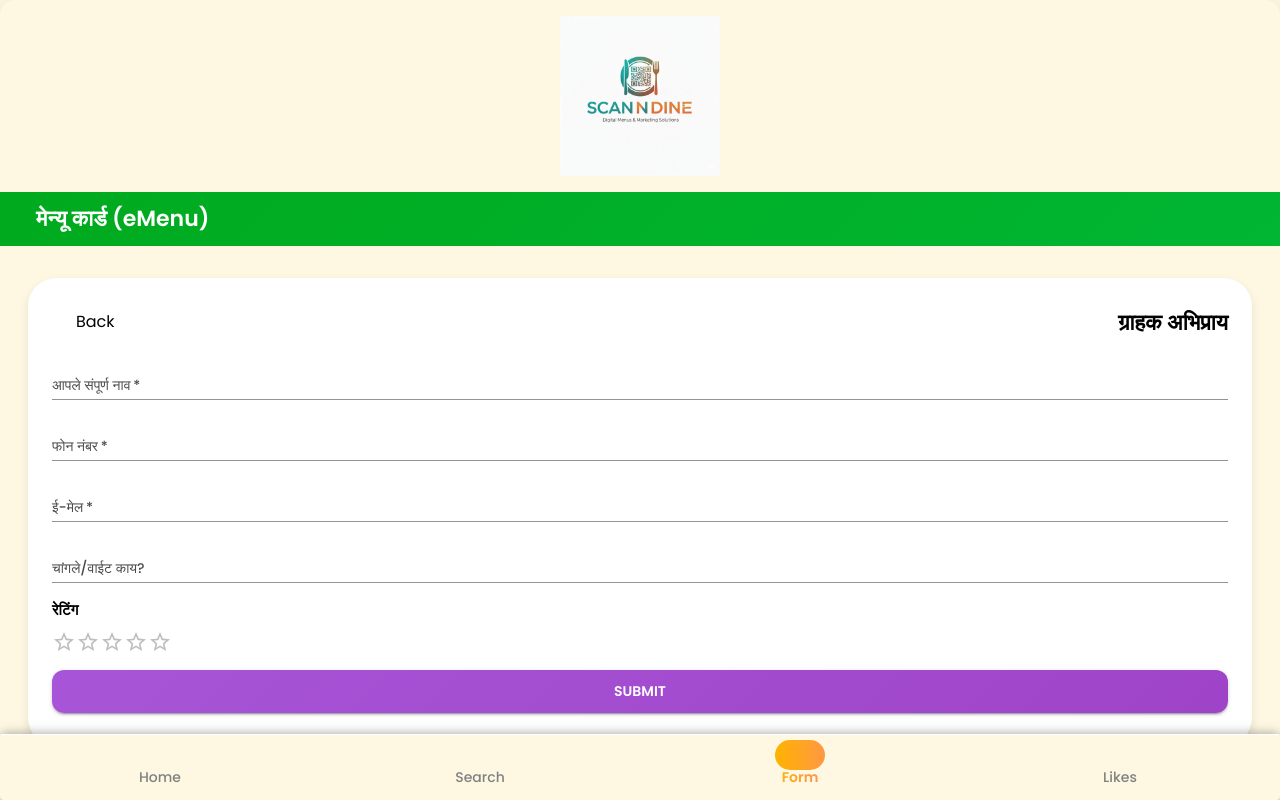
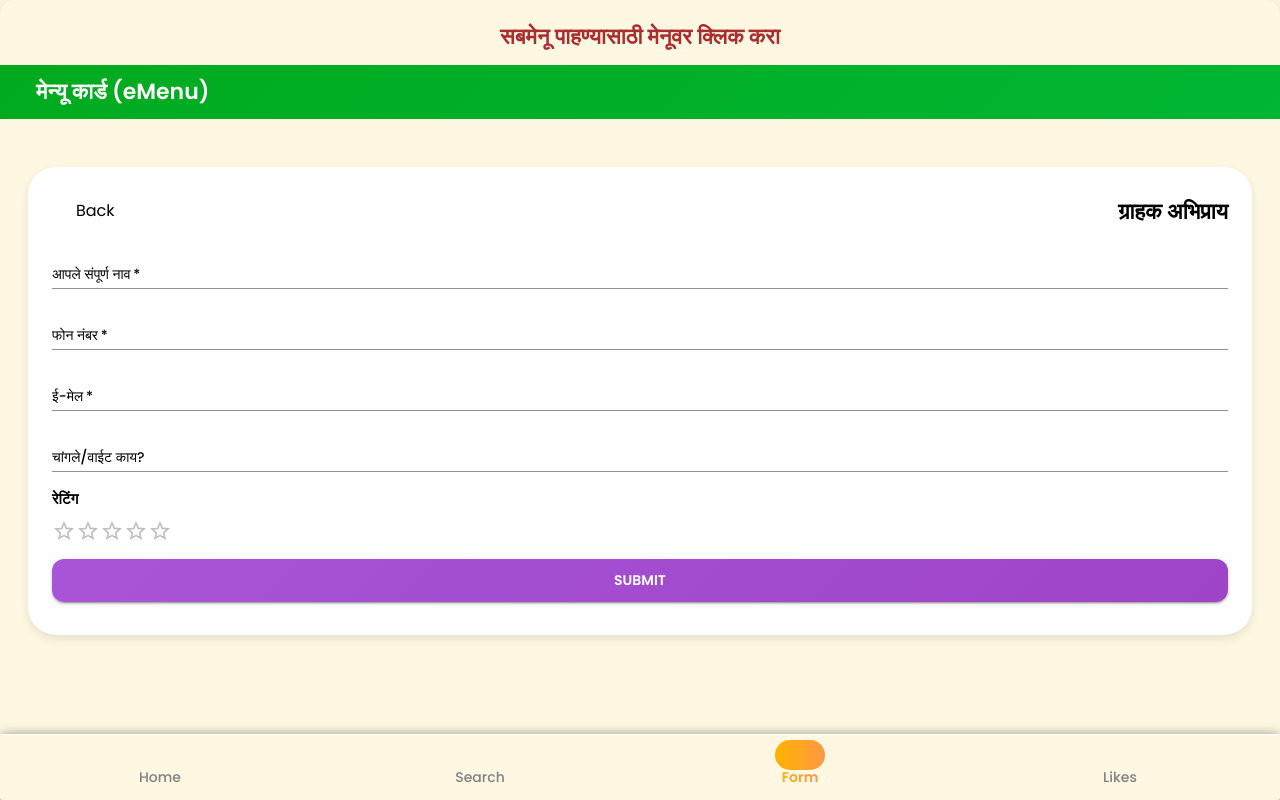
Before and after one commit to parthj712/DemoQR, a Next.js app: page /form in a window 1280 px wide. Built offline with nearby package versions, Linux system fonts and the light colour scheme; some icons are missing.

Commit message:
add share fucntionality

```diff
--- a/src/Componenets/BottomNavigation/BottomNav.js
+++ b/src/Componenets/BottomNavigation/BottomNav.js
@@ -92,6 +92,8 @@ const BottomNav = () => {
                                 color: isActive ? 'white' : 'gray',
                                 position: 'relative',
                                 minWidth: 70,
+                                WebkitTapHighlightColor: 'transparent', // 🔹 removes blue box on tap
+                                outline: 'none',
                             }}
                         >
                             {/* Icon with animated cylinder effect */}
--- a/src/Componenets/ChefRecommandation/ChefRecommdation.js
+++ b/src/Componenets/ChefRecommandation/ChefRecommdation.js
@@ -3,10 +3,14 @@
 import React from 'react';
 import { Box, Typography, Card, CardContent } from "@mui/material";
 import DiningConstant from '../Constant/AllConstant';
+import HeadingEMenu from '../HeadingEMemu/HeadingEMenu';
+import { useLanguage } from '@/Context/LanguageContext';
 
 const ChefRecommdation = ({ setSelectedDish }) => {
     // ✅ Get all sections
     const data = DiningConstant();
+
+    const { language } = useLanguage();
 
     // ✅ Flatten all items from all sections with sectionKey attached
     const allItems = data.flatMap(section =>
@@ -16,12 +20,20 @@ const ChefRecommdation = ({ setSelectedDish }) => {
     // ✅ Filter only recommended ones
     const recommendations = allItems.filter(item => item.recommended);
 
+
+    const chef = language === "mr" ? "शेफची शिफारस" : "Chef's Recommendation"
+
     return (
         <>
+
+            <Box py={1}>
+                <HeadingEMenu />
+            </Box>
+
             {recommendations.length > 0 && (
-                <Box mb={4}>
-                    <Typography variant="h5" gutterBottom>
-                        👨‍🍳 Chef's Recommendation
+                <Box mb={4} px={2}>
+                    <Typography variant="h6" py={1.5}>
+                        {chef}
                     </Typography>
 
                     {recommendations.map((dish) => (
@@ -31,7 +43,7 @@ const ChefRecommdation = ({ setSelectedDish }) => {
                             onClick={() => setSelectedDish(dish)} // open popup
                         >
                             <CardContent>
-                                <Typography variant="h6">{dish.title_en}</Typography>
+                                <Typography variant="h6">{language === 'mr' ? (dish.title_mr || "") : (dish.title_en || "")}</Typography>
                                 <Typography color="text.secondary">
                                     {dish.price_en}
                                 </Typography>
--- a/src/Componenets/FeedbackForm/FeedbackForm.js
+++ b/src/Componenets/FeedbackForm/FeedbackForm.js
@@ -10,6 +10,7 @@ import { CircularProgress } from "@mui/material";
 import SubmitButton from "../SubmitButton/SubmitButton";
 import { useLanguage } from "@/Context/LanguageContext";
 import LanguageToggle from "../LanguageToggle/LanguageToggle";
+import HeadingEMenu from "../HeadingEMemu/HeadingEMenu";
 
 
 export default function FeedbackForm() {
@@ -19,6 +20,10 @@ export default function FeedbackForm() {
     const isSmallMobile = useMediaQuery('(min-width:320px) and (max-width:380px)');
     const isTablet = useMediaQuery(theme.breakpoints.between('sm', 'md'));
 
+    const isDark = theme.palette.mode === "dark";
+
+
+    // #1e1e1e
 
     // inside component
     const [loading, setLoading] = useState(false);
@@ -226,76 +231,21 @@ export default function FeedbackForm() {
             }}
         >
             <Box pb={18} sx={{
-                backgroundColor: "#fef8e3ff",
+                backgroundColor: theme.palette.background.default,
                 height: "100vh", // full screen height
                 overflowY: "auto" // enables scrolling
             }}>
-                <Box
-                    display="flex"
-                    justifyContent="center"
-                    py={2} // optional: margin top & bottom
-                >
-                    <motion.div
-                        initial={{ scale: 0, opacity: 0 }}
-                        animate={{ scale: 1, opacity: 1 }}
-                        transition={{ duration: 0.8, ease: "easeOut" }}
-                    >
-                        <Image
-                            src={demo}
-                            alt="Manas Hotel demo"
-                            width={
-                                language === "mr"
-                                    ? isSmallMobile
-                                        ? 110
-                                        : isMobile
-                                            ? 180
-                                            : 160
-                                    : isSmallMobile
-                                        ? 135
-                                        : isMobile
-                                            ? 140
-                                            : 160
-                            }
-                            height={
-                                language === "mr"
-                                    ? isSmallMobile
-                                        ? 70
-                                        : isMobile
-                                            ? 130
-                                            : 160
-                                    : isSmallMobile
-                                        ? 80
-                                        : isMobile
-                                            ? 140
-                                            : 160
-                            }
-                            priority
-                        />
-                    </motion.div>
+
+
+                <Box py={2}>
+                    <HeadingEMenu />
                 </Box>
 
-                <Box display={"flex"} flexDirection={"row"} justifyContent={"space-between"}
-                    px={4} py={0.8} alignItems={"center"}
-                    sx={{
-                        background: "linear-gradient(-45deg, #00A413, #00C853, #00A413)",
-                        backgroundSize: "600% 600%",
-                        animation: "gradientMove 3s ease infinite",
-                        color: "white",
-                        "@keyframes gradientMove": {
-                            "0%": { backgroundPosition: "0% 50%" },
-                            "50%": { backgroundPosition: "100% 50%" },
-                            "100%": { backgroundPosition: "0% 50%" },
-                        },
-                    }}>
-                    <Typography textAlign={"center"} fontSize={isSmallMobile ? "16px" : "22px"} fontWeight={600} p={0.5} color='white'>
-                        {menuTitle}
-                    </Typography>
-                    {isMobile && <LanguageToggle />}
 
-
-                </Box>
-
-                <Box display={"flex"} flexDirection={"column"} px={3} py={3.5} mt={4} mx={3.5} sx={{ boxShadow: '0 4px 10px rgba(0, 0, 0, 0.1)', backgroundColor: "white", borderRadius: "28px" }}>
+                <Box display={"flex"} flexDirection={"column"} px={3} py={3.5} mt={4} mx={3.5} sx={{
+                    boxShadow: '0 4px 10px rgba(0, 0, 0, 0.1)', backgroundColor:
+                        theme.palette.mode === "dark" ? "#1e1e1e" : "white", borderRadius: "28px"
+                }}>
 
 
                     <Box display={"flex"} flexDirection={"row"} justifyContent={"space-between"} pb={2}>
@@ -310,12 +260,10 @@ export default function FeedbackForm() {
                     <Box
                         component="form"
                         onSubmit={handleSubmit}
-                        display={"flex"}
-                        flexDirection={"column"}
+                        display="flex"
+                        flexDirection="column"
                         gap={2}
                     >
-
-
                         {/* name */}
                         <TextField
                             variant="standard"
@@ -330,16 +278,18 @@ export default function FeedbackForm() {
                                 sx: {
                                     fontSize: "14px",
                                     fontWeight: 500,
-                                    color: "#4B4B4B",
+                                    color: isDark ? "#ececec" : "#000",
                                     fontFamily: "Poppins, sans-serif",
-                                    "&.Mui-focused": { color: "#6A1B9A" }
-                                }
+                                    "&.Mui-focused": { color: isDark ? "#FFD700" : "#6A1B9A" },
+                                },
                             }}
                             sx={{
-                                "& .MuiInputBase-root": { fontSize: "14px" }
+                                "& .MuiInputBase-root": {
+                                    fontSize: "14px",
+                                    color: isDark ? "#ececec" : "#000",
+                                },
                             }}
                         />
-
 
                         {/* phone */}
                         <TextField
@@ -355,16 +305,18 @@ export default function FeedbackForm() {
                                 sx: {
                                     fontSize: "14px",
                                     fontWeight: 500,
-                                    color: "#4B4B4B",
+                                    color: isDark ? "#ececec" : "#000",
                                     fontFamily: "Poppins, sans-serif",
-                                    "&.Mui-focused": { color: "#6A1B9A" }
-                                }
+                                    "&.Mui-focused": { color: isDark ? "#FFD700" : "#6A1B9A" },
+                                },
                             }}
                             sx={{
-                                "& .MuiInputBase-root": { fontSize: "14px" }
+                                "& .MuiInputBase-root": {
+                                    fontSize: "14px",
+                                    color: isDark ? "#ececec" : "#000",
+                                },
                             }}
                         />
-
 
                         {/* email */}
                         <TextField
@@ -381,18 +333,20 @@ export default function FeedbackForm() {
                                 sx: {
                                     fontSize: "14px",
                                     fontWeight: 500,
-                                    color: "#4B4B4B",
+                                    color: isDark ? "#ececec" : "#000",
                                     fontFamily: "Poppins, sans-serif",
-                                    "&.Mui-focused": { color: "#6A1B9A" }
-                                }
+                                    "&.Mui-focused": { color: isDark ? "#FFD700" : "#6A1B9A" },
+                                },
                             }}
                             sx={{
-                                "& .MuiInputBase-root": { fontSize: "14px" }
+                                "& .MuiInputBase-root": {
+                                    fontSize: "14px",
+                                    color: isDark ? "#ececec" : "#000",
+                                },
                             }}
                         />
 
-
-                        {/* goodbad */}
+                        {/* good/bad feedback */}
                         <TextField
                             variant="standard"
                             error={!!errors.feedback}
@@ -406,70 +360,67 @@ export default function FeedbackForm() {
                                 sx: {
                                     fontSize: "14px",
                                     fontWeight: 500,
-                                    color: "#4B4B4B",
+                                    color: isDark ? "#ececec" : "#000",
                                     fontFamily: "Poppins, sans-serif",
-                                    "&.Mui-focused": { color: "#6A1B9A" }
-                                }
+                                    "&.Mui-focused": { color: isDark ? "#FFD700" : "#6A1B9A" },
+                                },
                             }}
                             sx={{
-                                "& .MuiInputBase-root": { fontSize: "14px" }
+                                "& .MuiInputBase-root": {
+                                    fontSize: "14px",
+                                    color: isDark ? "#ececec" : "#000",
+                                },
                             }}
                         />
 
-
-                        {/* <Box display="flex" flexDirection="column" gap={1}>
-                            <Typography fontWeight={600} fontSize={"14px"}>{formImage}</Typography>
-                            <input
-                                type="file"
-                                accept="image/*"
-                                onChange={handleImageChange}
-                                style={{ padding: "6px 0" }}
-                            />
-                            {formData.imageUrl && (
-                                <Box mt={1}>
-                                    <img
-                                        src={formData.imageUrl}
-                                        alt="Preview"
-                                        style={{ maxWidth: "100%", maxHeight: "200px", borderRadius: "8px" }}
-                                    />
-                                </Box>
-                            )}
-                        </Box> */}
-
-
-                        <Box display={"flex"} flexDirection={"column"} gap={1}>
-                            <Typography fontWeight={600} fontSize={"15px"}>{formRating}</Typography>
+                        {/* Rating */}
+                        <Box display="flex" flexDirection="column" gap={1}>
+                            <Typography
+                                fontWeight={600}
+                                fontSize="15px"
+                                sx={{ color: isDark ? "#ececec" : "#000" }}
+                            >
+                                {formRating}
+                            </Typography>
                             <Rating
                                 name="rating"
                                 value={formData.rating}
-                                onChange={(_, newValue) => setFormData((prev) => ({ ...prev, rating: newValue }))}
+                                onChange={(_, newValue) =>
+                                    setFormData((prev) => ({ ...prev, rating: newValue }))
+                                }
+                                sx={{
+                                    color: isDark ? "#FFD700" : "#6A1B9A",
+                                }}
                             />
                         </Box>
 
+                        {/* Submit Button */}
                         <SubmitButton loading={loading} label="Submit" />
 
                         {/* Snackbar */}
                         <Snackbar
                             open={snackbar.open}
                             autoHideDuration={4000}
-                            anchorOrigin={{ vertical: 'bottom', horizontal: 'center' }}
-                            onClose={() => setSnackbar(prev => ({ ...prev, open: false }))}
+                            anchorOrigin={{ vertical: "bottom", horizontal: "center" }}
+                            onClose={() => setSnackbar((prev) => ({ ...prev, open: false }))}
                             sx={{
-                                mb: 10,         // margin above BottomNav
+                                mb: 10,
                                 zIndex: 2000,
-                                borderRadius: 4  // make sure it's above BottomNav
                             }}
                         >
                             <Alert
-                                onClose={() => setSnackbar(prev => ({ ...prev, open: false }))}
+                                onClose={() => setSnackbar((prev) => ({ ...prev, open: false }))}
                                 severity={snackbar.severity}
                                 variant="filled"
-                                sx={{ width: '100%' }}
+                                sx={{
+                                    width: "100%",
+                                    backgroundColor: isDark ? "#333" : undefined,
+                                    color: isDark ? "#ececec" : undefined,
+                                }}
                             >
                                 {snackbar.message}
                             </Alert>
                         </Snackbar>
-
                     </Box>
                 </Box>
 
--- a/src/Componenets/Introapage/Intropage.js
+++ b/src/Componenets/Introapage/Intropage.js
@@ -16,6 +16,9 @@ const Intropage = () => {
     const isTablet = useMediaQuery(theme.breakpoints.between('sm', 'md'));
 
 
+    const isDark = theme.palette.mode === "dark";
+
+
     const textGradientAnimation = keyframes`
       0% { background-position: 0% 50%; }
       50% { background-position: 100% 50%; }
@@ -30,7 +33,7 @@ const Intropage = () => {
 
     const menuTitle = language === 'mr' ? "मेन्यू कार्ड (eMenu)" : "Menu Card (eMenu)";
 
-``
+    ``
     return (
         <div style={{
             height: '100vh',
@@ -38,7 +41,7 @@ const Intropage = () => {
             flexDirection: "column",
             justifyContent: 'center',
             alignItems: 'center',
-            backgroundColor: "#fef8e3ff",
+            backgroundColor: theme.palette.background.default,
         }}>
             <div style={{ position: "absolute", top: "50px", right: "40px" }}>
                 <LanguageToggle />
@@ -49,7 +52,6 @@ const Intropage = () => {
                 flexDirection: "column",
                 justifyContent: 'flex-start',
                 alignItems: 'center',
-                backgroundColor: "#fef8e3ff",
                 paddingTop: 170,
                 gap: 13
             }}>
@@ -60,42 +62,30 @@ const Intropage = () => {
                     height={isSmallMobile ? 160 : 160} // you can adjust
                     priority // loads immediately
                 />
-                <Box display={"flex"} flexDirection={"column"} justifyContent={"center"} alignItems={"center"}>
+                <Box
+                    display="flex"
+                    flexDirection="column"
+                    justifyContent="center"
+                    alignItems="center"
+                >
+                    {/* Main Title with Gradient */}
                     <Typography
                         textAlign="center"
                         fontSize={isSmallMobile ? "50px" : "50px"}
                         fontWeight={700}
-                        sx={{
-                            position: 'relative',
-                            display: 'inline-block',
-                            color: 'black',
-                            WebkitTextFillColor: 'black',
-                            WebkitTextStroke: '4px transparent',
-                            background: 'linear-gradient(180deg, #FAF3E0, #FFE766)',
-                            backgroundSize: '100% 150%',
-                            backgroundClip: 'text',
-                            WebkitBackgroundClip: 'text',
-                            animation: `${textGradientAnimation} 2.5s ease infinite`,
-                            '@keyframes strokeGradient': {
-                                '0%': {
-                                    backgroundPosition: '0% center',
-                                },
-                                '100%': {
-                                    backgroundPosition: '200% center',
-                                },
-                            },
-                        }}
                     >
                         {mainTitle}
                     </Typography>
+
+                    {/* Secondary Title */}
                     <Typography
                         textAlign="center"
                         fontSize={isSmallMobile ? "28px" : "24px"}
                         fontWeight={700}
                         sx={{
-                            position: 'relative',
-                            display: 'inline-block',
-                            color: 'black',
+                            position: "relative",
+                            display: "inline-block",
+                            color: isDark ? "#ececec" : "#000", // plain adaptive text
                         }}
                     >
                         {secTitle}
--- a/src/Componenets/Likes/DishLike.js
+++ b/src/Componenets/Likes/DishLike.js
@@ -6,31 +6,54 @@ import { Box, Card, CardContent, IconButton, Typography } from "@mui/material";
 import { useFavorites } from '@/Theme/ThemeContext';
 import FavoriteIcon from "@mui/icons-material/Favorite";
 import FavoriteBorderIcon from "@mui/icons-material/FavoriteBorder";
+import HeadingEMenu from '../HeadingEMemu/HeadingEMenu';
+import { useLanguage } from '@/Context/LanguageContext';
 
 const DishLike = () => {
 
     const { favorites, toggleFavorite, isFavorite } = useFavorites();
 
+    const { language } = useLanguage();
+
     if (favorites.length === 0) {
         return (
             <Box
                 display="flex"
+                flexDirection="column"
+                height="100vh"
+            >
+                {/* Header */}
+                <Box py={2}>
+                    <HeadingEMenu />
+                </Box>
+
+                {/* Centered message */}
+                <Box
+                    flexGrow={1}
+                    display="flex"
                     justifyContent="center"
                     alignItems="center"
-                height="80vh"
                 >
-                <Typography variant="h6" color="text.secondary">
-                    No favorites yet. ❤️ Tap the heart on a dish to add it here!
+                    <Typography variant="h6" color="text.secondary" textAlign="center">
+                        Your favorites list is empty! 🌟 Tap the ❤️ on your favorite dishes to fill it up!
                     </Typography>
+                </Box>
             </Box>
         );
     }
 
 
+
     return (
         <>
-            <Box p={2}>
-                <Typography variant="h5" gutterBottom>
+            <Box>
+
+                <Box py={1}>
+                    <HeadingEMenu />
+                </Box>
+
+                <Box px={2}>
+                    <Typography variant="h6" py={1.5}>
                         My Favorites
                     </Typography>
 
@@ -43,7 +66,7 @@ const DishLike = () => {
                                     alignItems: "center",
                                 }}
                             >
-                            <Typography>{item.title_en}</Typography>
+                                <Typography>{language === 'mr' ? (item.title_mr || "") : (item.title_en || "")}</Typography>
 
                                 <IconButton onClick={() => toggleFavorite(item)}>
                                     {isFavorite(item.uniqueId) ? (
@@ -55,7 +78,7 @@ const DishLike = () => {
                             </CardContent>
                         </Card>
                     ))}
-
+                </Box>
             </Box>
         </>
     )
--- a/src/Componenets/SearchMenu/SearchPage.js
+++ b/src/Componenets/SearchMenu/SearchPage.js
@@ -99,7 +99,9 @@ export default function SearchPage() {
                     height: "100vh", // full screen height
                     overflowY: "auto" // enables scrolling
                 }}>
-                    <HeadingEMenu />
+                    <Box py={2}>
+                        <HeadingEMenu />
+                    </Box>
 
 
 
--- a/src/Componenets/WelcomePage/WelcomePage.js
+++ b/src/Componenets/WelcomePage/WelcomePage.js
@@ -1,6 +1,6 @@
 "use client";
 
-import { Box, Button, Typography } from '@mui/material'
+import { Box, Button, Typography, useTheme } from '@mui/material'
 import React from 'react'
 import { useLanguage } from '@/Context/LanguageContext';
 import { useRouter } from 'next/navigation'
@@ -9,14 +9,17 @@ import LanguageToggle from '../LanguageToggle/LanguageToggle';
 const WelcomePage = () => {
 
     const { language } = useLanguage();
+    const theme = useTheme()
     const router = useRouter();
+
+    const isDark = theme.palette.mode === "dark";
 
     const titleTop = language === 'mr' ? "स्वागत आहे, कृपया आमचा मेनू पहा." : "Welcome, Please View Our menu";
 
     return (
         <div style={{
             height: "100vh",
-            backgroundColor: "#FAF3E0",
+            backgroundColor: theme.palette.background.default,
             display: "flex",
             flexDirection: "column",
             justifyContent: "center",
@@ -32,10 +35,25 @@ const WelcomePage = () => {
                 <Button
                     fullWidth
                     variant="contained"
-                    sx={{ mt: 3, backgroundColor: "#800080", py: 1.5, borderRadius: 4 }}
-                    onClick={() => router.push("/menu")} // go to app/page.js
+                    onClick={() => router.push("/menu")}
+                    sx={{
+                        mt: 3,
+                        py: 1.5,
+                        borderRadius: 4,
+                        backgroundColor: isDark ? "#4B0082" : "#800080", // purple shades
+                        color: isDark ? "#ececec" : "#fff", // text color
+                        "&:hover": {
+                            backgroundColor: isDark ? "#5A189A" : "#9932CC", // hover effect
+                        },
+                    }}
                 >
-                    <Typography fontSize={"18px"} fontWeight={"bold"}>{language === "mr" ? "मेनू पहा" : "View Menu"}</Typography>
+                    <Typography
+                        fontSize="18px"
+                        fontWeight="bold"
+                        sx={{ color: isDark ? "#ececec" : "#fff" }}
+                    >
+                        {language === "mr" ? "मेनू पहा" : "View Menu"}
+                    </Typography>
                 </Button>
             </Box>
 
```
Also changed, not shown: src/Componenets/DishDetailsDialog/DishDetailsDialog.js (+25 -0 lines), src/Componenets/ShareDishButton/ShareDishButton.js (added, +41 -0 lines), src/app/menu/[sectionKey]/page.js (+9 -6 lines). Lines whose indentation alone changed are shown as unchanged.
